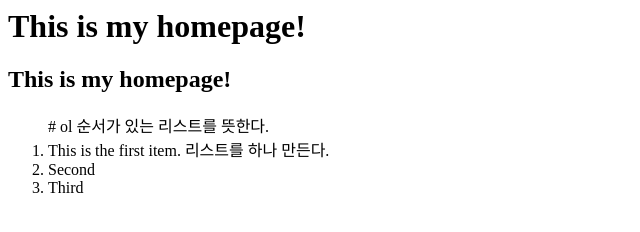
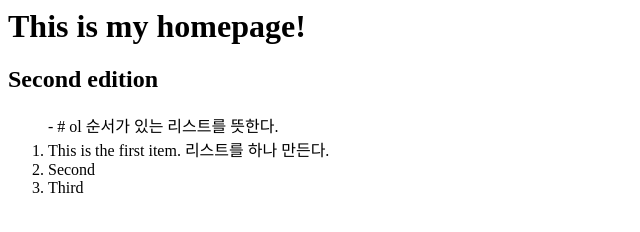
Before and after one commit to Yun-Ji-Lee/Fintech_Visualization_Class, a plain HTML site: page index.html in a window 1280 px wide. Shown: the whole page, without its empty margins (0-640 px from the left). Drawn offline with Linux system fonts and the light colour scheme.

Commit message:
Update index.html

```diff
--- a/index.html
+++ b/index.html
@@ -1,8 +1,9 @@
 <h1>This is my homepage!</h1>
-<h2>This is my homepage!</h2>
+
+<h2>Second edition</h2>
 
 <ol>
-  # ol 순서가 있는 리스트를 뜻한다.
+  - # ol 순서가 있는 리스트를 뜻한다.
   <li> This is the first item. 리스트를 하나 만든다.</li>
   <li> Second </li>
   <li> Third </li>
```
